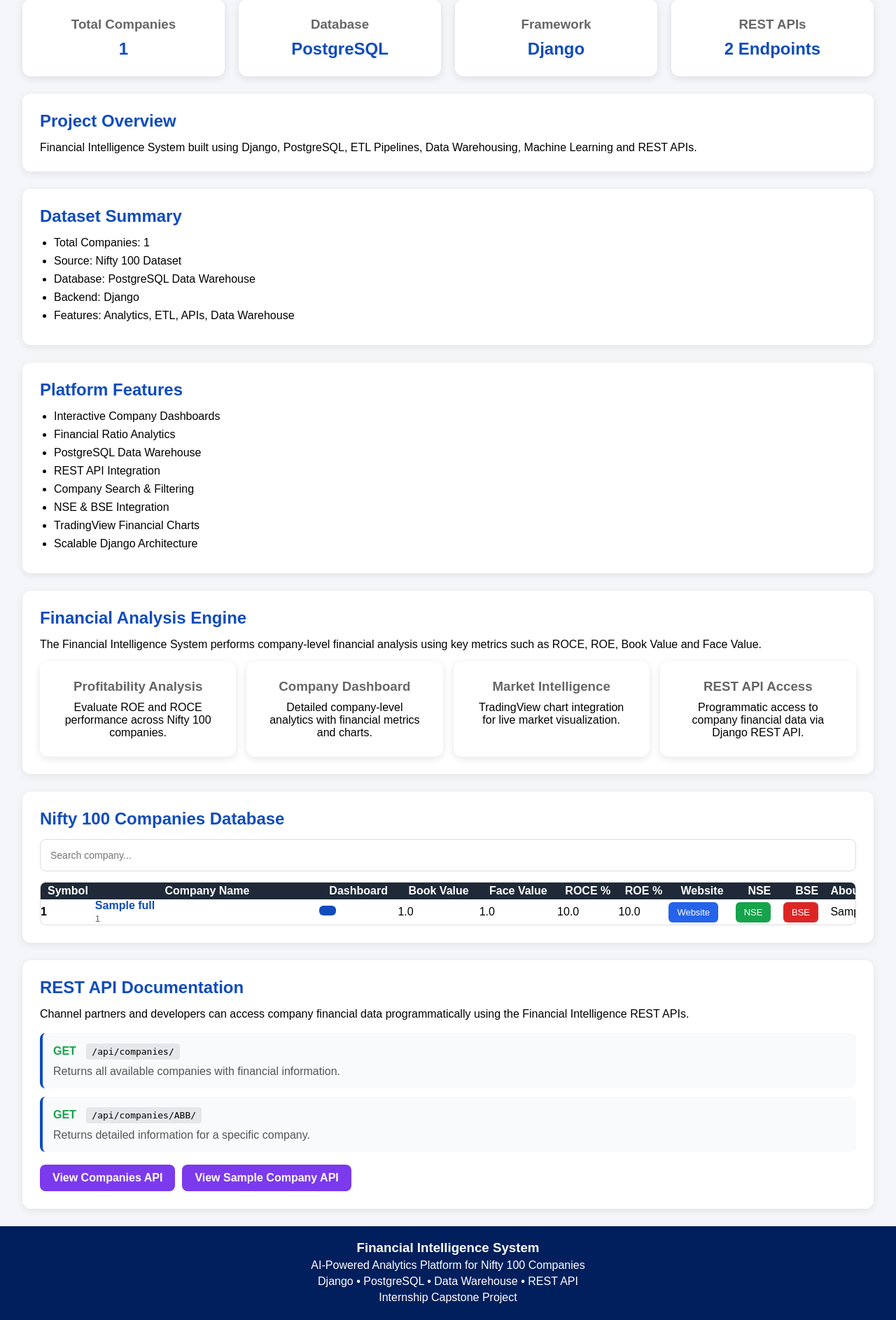
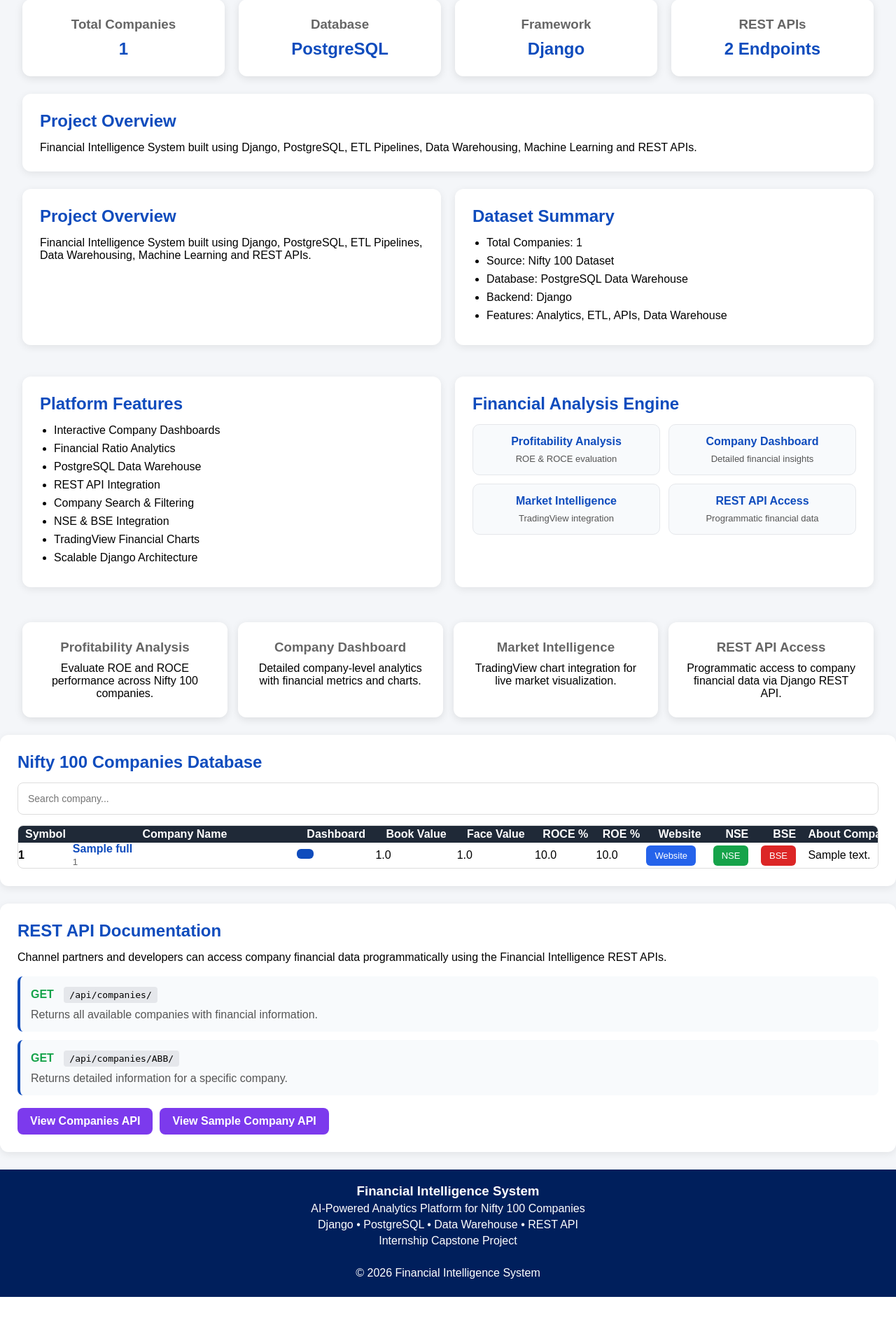
Before and after one commit to bojjasoumyasri991-coder/financial-intelligence, a Django app: page / in a window 1280 px wide. Shown: the part 182-2068 px from the top of the page at 70% size. After the commit the page ends 2035 px from the top, so only its background shows below. Run offline with Django 5.2, Linux system fonts and the light colour scheme; tables that the repository leaves empty hold one stand-in row (values such as "Sample post").

Commit message:
Improved homepage dashboard layout and UI

```diff
--- a/templates/home.html
+++ b/templates/home.html
@@ -116,6 +116,36 @@ body{
     padding:25px;
     margin-bottom:25px;
     box-shadow:0 3px 12px rgba(0,0,0,.08);
+}
+.dashboard-grid{
+    display:grid;
+    grid-template-columns:repeat(auto-fit,minmax(400px,1fr));
+    gap:20px;
+    margin-bottom:25px;
+}
+
+.feature-grid{
+    display:grid;
+    grid-template-columns:repeat(2,1fr);
+    gap:12px;
+}
+
+.feature-box{
+    background:#f8fafc;
+    border:1px solid #e5e7eb;
+    border-radius:10px;
+    padding:15px;
+    text-align:center;
+}
+
+.feature-box h4{
+    color:#0f4cbd;
+    margin-bottom:8px;
+}
+
+.feature-box p{
+    font-size:13px;
+    color:#555;
 }
 
 .section h2{
@@ -349,6 +379,20 @@ footer p{
 
     </div>
 
+   <div class="dashboard-grid">
+
+    <div class="section">
+
+        <h2>Project Overview</h2>
+
+        <p>
+            Financial Intelligence System built using Django,
+            PostgreSQL, ETL Pipelines, Data Warehousing,
+            Machine Learning and REST APIs.
+        </p>
+
+    </div>
+
     <div class="section">
 
         <h2>Dataset Summary</h2>
@@ -362,6 +406,7 @@ footer p{
         </ul>
 
     </div>
+
     <div class="section">
 
         <h2>Platform Features</h2>
@@ -378,14 +423,38 @@ footer p{
         </ul>
 
     </div>
+
     <div class="section">
 
         <h2>Financial Analysis Engine</h2>
 
-    <p style="margin-bottom:15px;">
-        The Financial Intelligence System performs company-level financial
-        analysis using key metrics such as ROCE, ROE, Book Value and Face Value.
-    </p>
+        <div class="feature-grid">
+
+            <div class="feature-box">
+                <h4>Profitability Analysis</h4>
+                <p>ROE & ROCE evaluation</p>
+            </div>
+
+            <div class="feature-box">
+                <h4>Company Dashboard</h4>
+                <p>Detailed financial insights</p>
+            </div>
+
+            <div class="feature-box">
+                <h4>Market Intelligence</h4>
+                <p>TradingView integration</p>
+            </div>
+
+            <div class="feature-box">
+                <h4>REST API Access</h4>
+                <p>Programmatic financial data</p>
+            </div>
+
+        </div>
+
+    </div>
+
+</div>
 
     <div style="
         display:grid;
```
Lines whose indentation alone changed are shown as unchanged.
